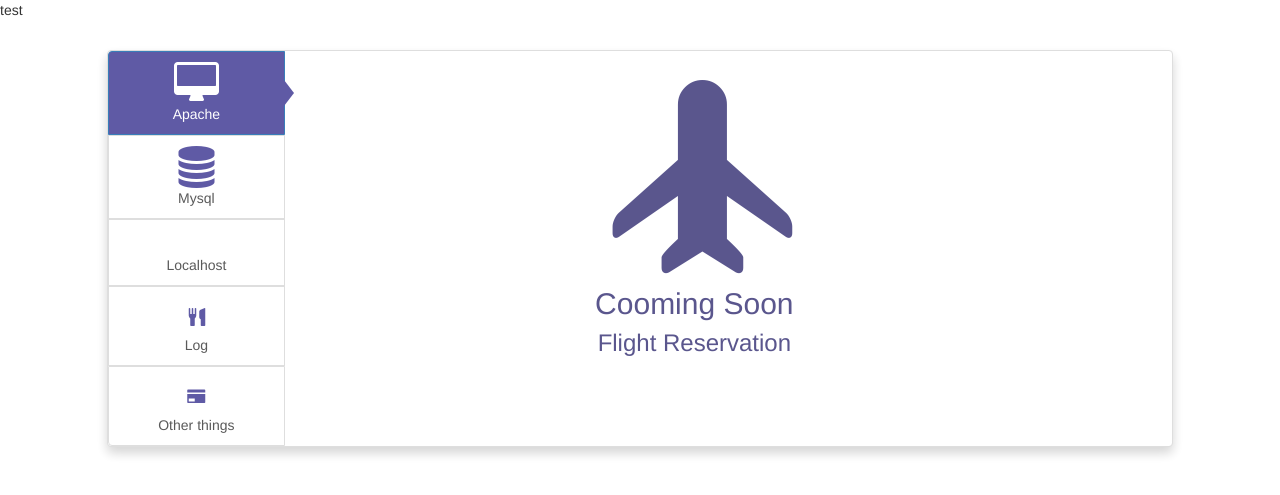
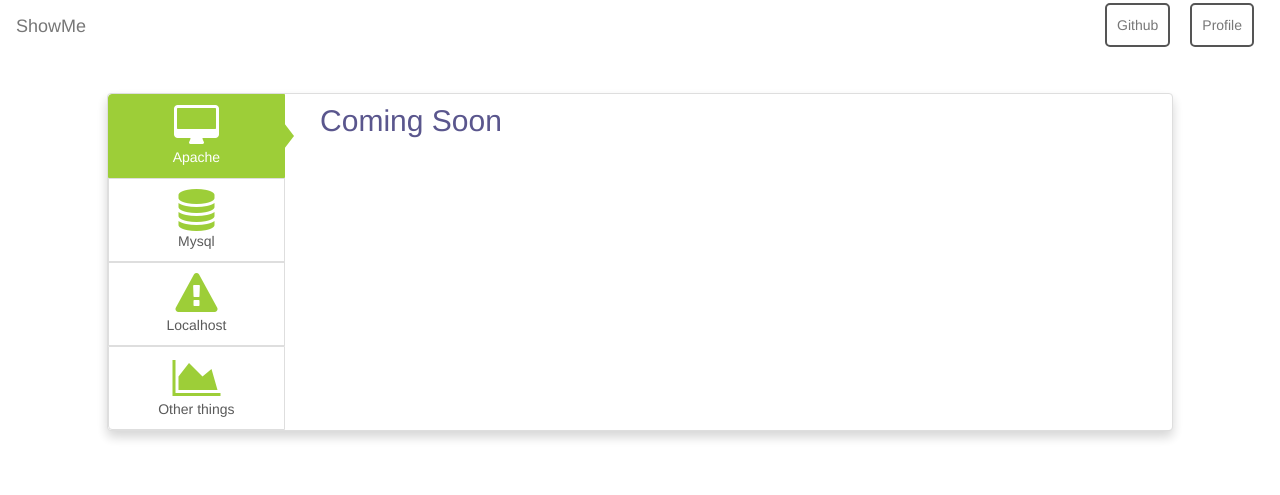
Before and after one commit to Evert-Arends/showMe, a Flask app: page / in a window 1280 px wide. Shown: the top 495 px of the page. Run offline with Flask 2, Linux system fonts and the light colour scheme; some libraries are stand-ins or nearby versions.

Commit message:
added menu and changed its css

```diff
--- a/showMe/__init__.py
+++ b/showMe/__init__.py
@@ -7,7 +7,7 @@ __author__ = "Evert Arends"
 
 app = Flask(import_name=__name__,
             static_folder=None,
-            template_folder='views')
+            template_folder='templates')
 
 app.config['SECRET_KEY'] = settings.app_secret
 app.config['dir_base'] = os.path.dirname(os.path.abspath(__file__))
--- a/showMe/static/custom/css/styles.css
+++ b/showMe/static/custom/css/styles.css
@@ -31,24 +31,22 @@ div.content-tab-menu div.list-group > a {
 
 div.content-tab-menu div.list-group > a .glyphicon,
 div.content-tab-menu div.list-group > a .fa {
-    color: #5A55A3;
+    color: yellowgreen;
 }
 
 div.content-tab-menu div.list-group > a:first-child {
     border-top-right-radius: 0;
-    -moz-border-top-right-radius: 0;
 }
 
 div.content-tab-menu div.list-group > a:last-child {
     border-bottom-right-radius: 0;
-    -moz-border-bottom-right-radius: 0;
 }
 
 div.content-tab-menu div.list-group > a.active,
 div.content-tab-menu div.list-group > a.active .glyphicon,
 div.content-tab-menu div.list-group > a.active .fa {
-    background-color: #5A55A3;
-    background-image: #5A55A3;
+    background-color: yellowgreen;
+    border-color: yellowgreen;
     color: #ffffff;
 }
 
@@ -61,12 +59,11 @@ div.content-tab-menu div.list-group > a.active:after {
     border-left: 0;
     border-bottom: 13px solid transparent;
     border-top: 13px solid transparent;
-    border-left: 10px solid #5A55A3;
+    border-left: 10px solid yellowgreen;
 }
 
 div.content-tab-content {
     background-color: #ffffff;
-    /* border: 1px solid #eeeeee; */
     padding-left: 20px;
     padding-top: 10px;
 }
@@ -74,3 +71,21 @@ div.content-tab-content {
 div.content-tab div.content-tab-content:not(.active) {
     display: none;
 }
+
+/* navbar */
+
+.navbar-default{
+    background-color: transparent;
+    border-color: transparent;
+}
+
+.navbar-default .navbar-nav > li > a{
+    background-color: transparent;
+    border-radius: 5px;
+    border: 2px solid #555;
+    margin-left: 10px;
+    margin-right: 10px;
+    margin-bottom: 5px;
+    margin-top: 2px;
+    padding: 10px;
+}
--- a/showMe/templates/index.html
+++ b/showMe/templates/index.html
@@ -14,6 +14,7 @@
 
 <div class="container-fluid">
     <div class="row">
+        <!--# side menu-->
         <div class="col-lg-10 col-md-10 col-sm-10 col-xs-12 col-lg-offset-1 col-md-offset-1 col-sm-offset-1 content-tab-container">
             <div class="col-lg-2 col-md-2 col-sm-3 col-xs-3 content-tab-menu">
                 <div class="list-group">
@@ -24,63 +25,37 @@
                         <i class="fa fa-database fa-3x"></i><br/>Mysql
                     </a>
                     <a href="#" class="list-group-item text-center">
-                        <h4 class="glyphicon glyphicons-embed-close"></h4><br/>Localhost<span class="glyphicons glyphicons-embed-close"></span>
+                        <i class="fa fa-exclamation-triangle fa-3x"></i><br/>Localhost
                     </a>
                     <a href="#" class="list-group-item text-center">
-                        <h4 class="glyphicon glyphicon-cutlery"></h4><br/>Log
-                    </a>
-                    <a href="#" class="list-group-item text-center">
-                        <h4 class="glyphicon glyphicon-credit-card"></h4><br/>Other things
+                        <i class="fa fa-area-chart fa-3x"></i><br/>Other things
                     </a>
                 </div>
             </div>
+            <!--content panels-->
             <div class="col-lg-9 col-md-9 col-sm-9 col-xs-9 content-tab">
-                <!-- flight section -->
+                <!-- apache section -->
                 <div class="content-tab-content active">
-                    <center>
-                        <h1 class="glyphicon glyphicon-plane" style="font-size:14em;color:#55518a"></h1>
-                        <h2 style="margin-top: 0;color:#55518a">Cooming Soon</h2>
-                        <h3 style="margin-top: 0;color:#55518a">Flight Reservation</h3>
-                    </center>
+                    <h2 style="margin-top: 0;color:#55518a">Coming Soon</h2>
                 </div>
-                <!-- train section -->
+                <!-- mysql section -->
                 <div class="content-tab-content">
-                    <center>
-                        <h1 class="glyphicon glyphicon-road" style="font-size:12em;color:#55518a"></h1>
-                        <h2 style="margin-top: 0;color:#55518a">Cooming Soon</h2>
-                        <h3 style="margin-top: 0;color:#55518a">Train Reservation</h3>
-                    </center>
+                    <h2 style="margin-top: 0;color:#55518a">Coming Soon</h2>
                 </div>
-
-                <!-- hotel search -->
+                <!-- other section -->
                 <div class="content-tab-content">
-                    <center>
-                        <h1 class="glyphicon glyphicon-home" style="font-size:12em;color:#55518a"></h1>
-                        <h2 style="margin-top: 0;color:#55518a">Cooming Soon</h2>
-                        <h3 style="margin-top: 0;color:#55518a">Hotel Directory</h3>
-                    </center>
+                    <h2 style="margin-top: 0;color:#55518a">Coming Soon</h2>
                 </div>
                 <div class="content-tab-content">
-                    <center>
-                        <h1 class="glyphicon glyphicon-cutlery" style="font-size:12em;color:#55518a"></h1>
-                        <h2 style="margin-top: 0;color:#55518a">Cooming Soon</h2>
-                        <h3 style="margin-top: 0;color:#55518a">Restaurant Diirectory</h3>
-                    </center>
-                </div>
-                <div class="content-tab-content">
-                    <center>
-                        <h1 class="glyphicon glyphicon-credit-card" style="font-size:12em;color:#55518a"></h1>
-                        <h2 style="margin-top: 0;color:#55518a">Cooming Soon</h2>
-                        <h3 style="margin-top: 0;color:#55518a">Credit Card</h3>
-                    </center>
+                    <h2 style="margin-top: 0;color:#55518a">Coming Soon</h2>
                 </div>
             </div>
         </div>
     </div>
 </div>
 <script>
-    $(document).ready(function() {
-    $("div.content-tab-menu>div.list-group>a").click(function(e) {
+    $(document).ready(function () {
+        $("div.content-tab-menu>div.list-group>a").click(function (e) {
             e.preventDefault();
             $(this).siblings('a.active').removeClass("active");
             $(this).addClass("active");
--- a/showMe/templates/top.html
+++ b/showMe/templates/top.html
@@ -1 +1,20 @@
-<p>test</p>
+<nav class="navbar navbar-default">
+    <div class="container-fluid">
+        <div class="navbar-header">
+            <button type="button" class="navbar-toggle collapsed" data-toggle="collapse" data-target="#navbar"
+                    aria-expanded="false" aria-controls="navbar">
+                <span class="sr-only">Toggle navigation</span>
+                <span class="icon-bar"></span>
+                <span class="icon-bar"></span>
+                <span class="icon-bar"></span>
+            </button>
+            <a class="navbar-brand" href="#">ShowMe</a>
+        </div>
+        <div id="navbar" class="navbar-collapse collapse">
+            <ul class="nav navbar-nav navbar-right">
+                <li><a href="#">Github</a></li>
+                <li><a href="#">Profile</a></li>
+            </ul>
+        </div>
+    </div>
+</nav>
```
Lines whose indentation alone changed are shown as unchanged.
